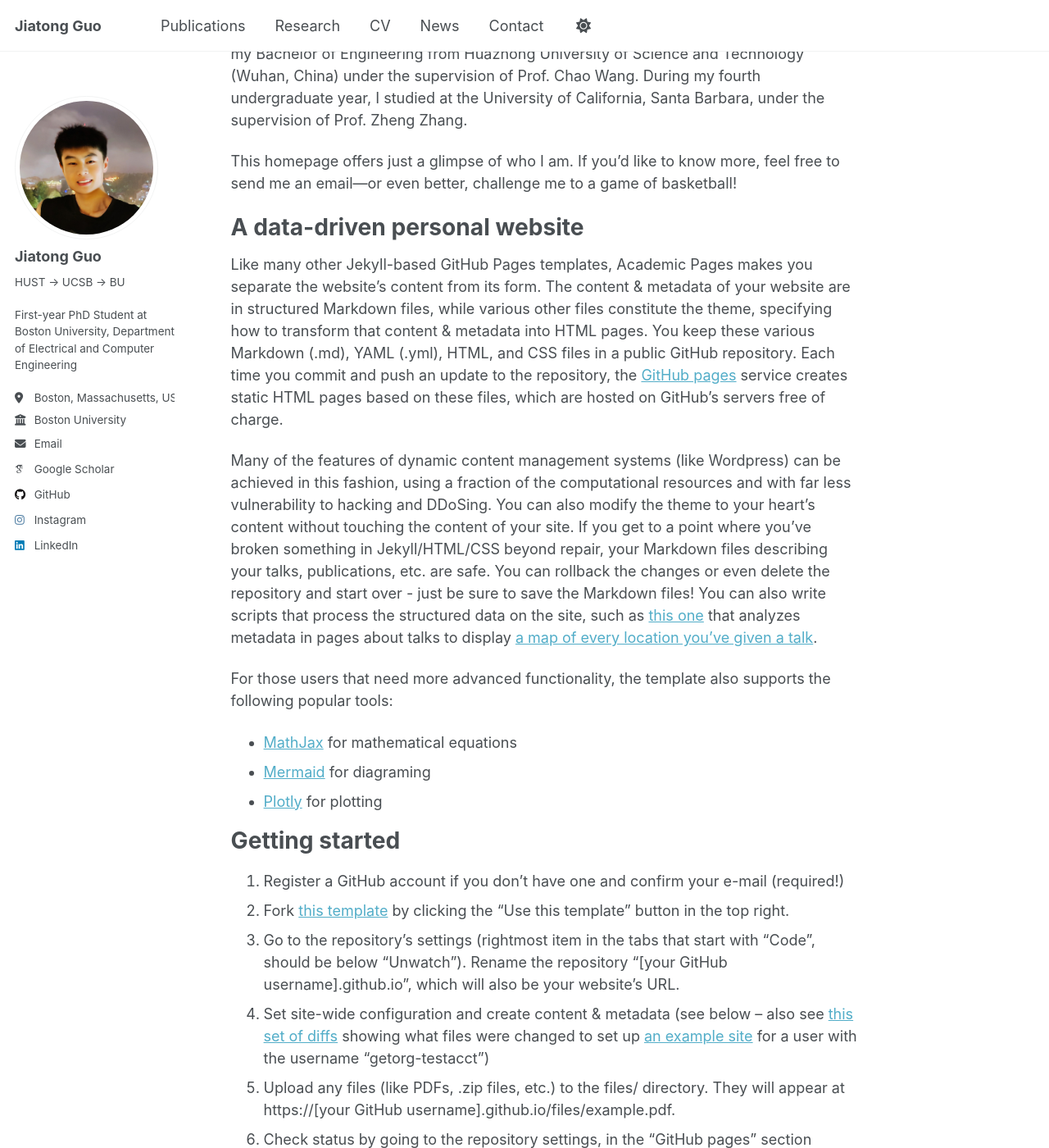
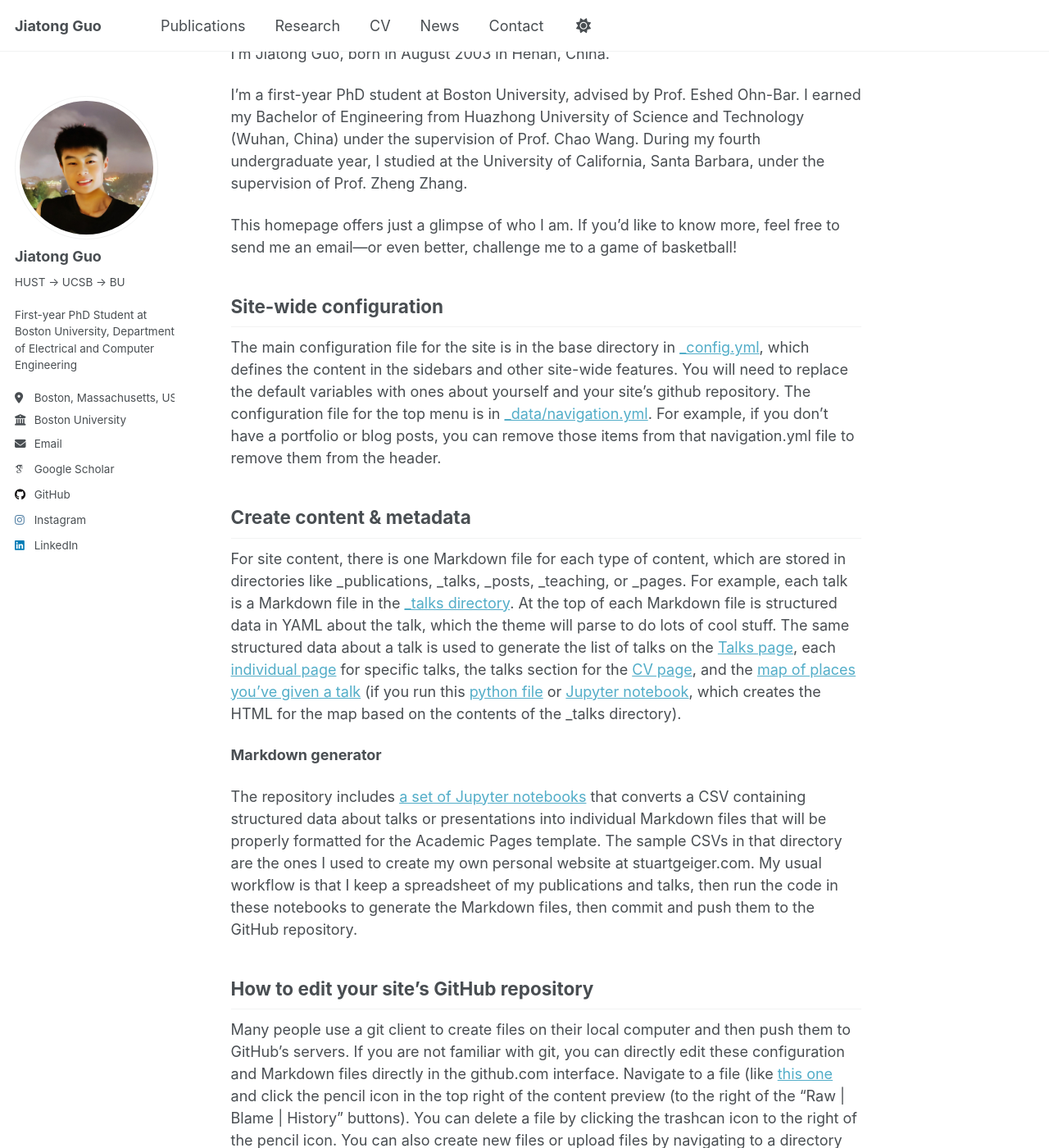
Before and after one commit to guojiatong/guojiatong.github.io, a Jekyll site: the page built from _pages/about.md, in a window 1280 px wide and 1400 px high, scrolled down 217 px. Shown: the whole window at 82% size. Built offline with Jekyll 4.4.1, drawn with Linux system fonts in a browser that asks for light colours; some web fonts are replaced; a script that is not in the unit is left out; some of the changed text lies outside the part shown.

Commit message:
Update about.md

```diff
--- a/_pages/about.md
+++ b/_pages/about.md
@@ -15,25 +17,6 @@ I’m a first-year PhD student at Boston University, advised by Prof. Eshed Ohn-
 
 This homepage offers just a glimpse of who I am. If you’d like to know more, feel free to send me an email—or even better, challenge me to a game of basketball!
 
-A data-driven personal website
-======
-Like many other Jekyll-based GitHub Pages templates, Academic Pages makes you separate the website's content from its form. The content & metadata of your website are in structured Markdown files, while various other files constitute the theme, specifying how to transform that content & metadata into HTML pages. You keep these various Markdown (.md), YAML (.yml), HTML, and CSS files in a public GitHub repository. Each time you commit and push an update to the repository, the [GitHub pages](https://pages.github.com/) service creates static HTML pages based on these files, which are hosted on GitHub's servers free of charge.
-
-Many of the features of dynamic content management systems (like Wordpress) can be achieved in this fashion, using a fraction of the computational resources and with far less vulnerability to hacking and DDoSing. You can also modify the theme to your heart's content without touching the content of your site. If you get to a point where you've broken something in Jekyll/HTML/CSS beyond repair, your Markdown files describing your talks, publications, etc. are safe. You can rollback the changes or even delete the repository and start over - just be sure to save the Markdown files! You can also write scripts that process the structured data on the site, such as [this one](https://github.com/academicpages/academicpages.github.io/blob/master/talkmap.ipynb) that analyzes metadata in pages about talks to display [a map of every location you've given a talk](https://academicpages.github.io/talkmap.html).
-
-For those users that need more advanced functionality, the template also supports the following popular tools:
-- [MathJax](https://www.mathjax.org/) for mathematical equations
-- [Mermaid](https://mermaid.js.org/) for diagraming
-- [Plotly](https://plotly.com/javascript/) for plotting
-
-Getting started
-======
-1. Register a GitHub account if you don't have one and confirm your e-mail (required!)
-1. Fork [this template](https://github.com/academicpages/academicpages.github.io) by clicking the "Use this template" button in the top right.
-1. Go to the repository's settings (rightmost item in the tabs that start with "Code", should be below "Unwatch"). Rename the repository "[your GitHub username].github.io", which will also be your website's URL.
-1. Set site-wide configuration and create content & metadata (see below -- also see [this set of diffs](http://archive.is/3TPas) showing what files were changed to set up [an example site](https://getorg-testacct.github.io) for a user with the username "getorg-testacct")
-1. Upload any files (like PDFs, .zip files, etc.) to the files/ directory. They will appear at https://[your GitHub username].github.io/files/example.pdf.
-1. Check status by going to the repository settings, in the "GitHub pages" section
 
 Site-wide configuration
 ------
```
Also changed, not shown: other parts of _pages/about.md (+2 -0 lines).
